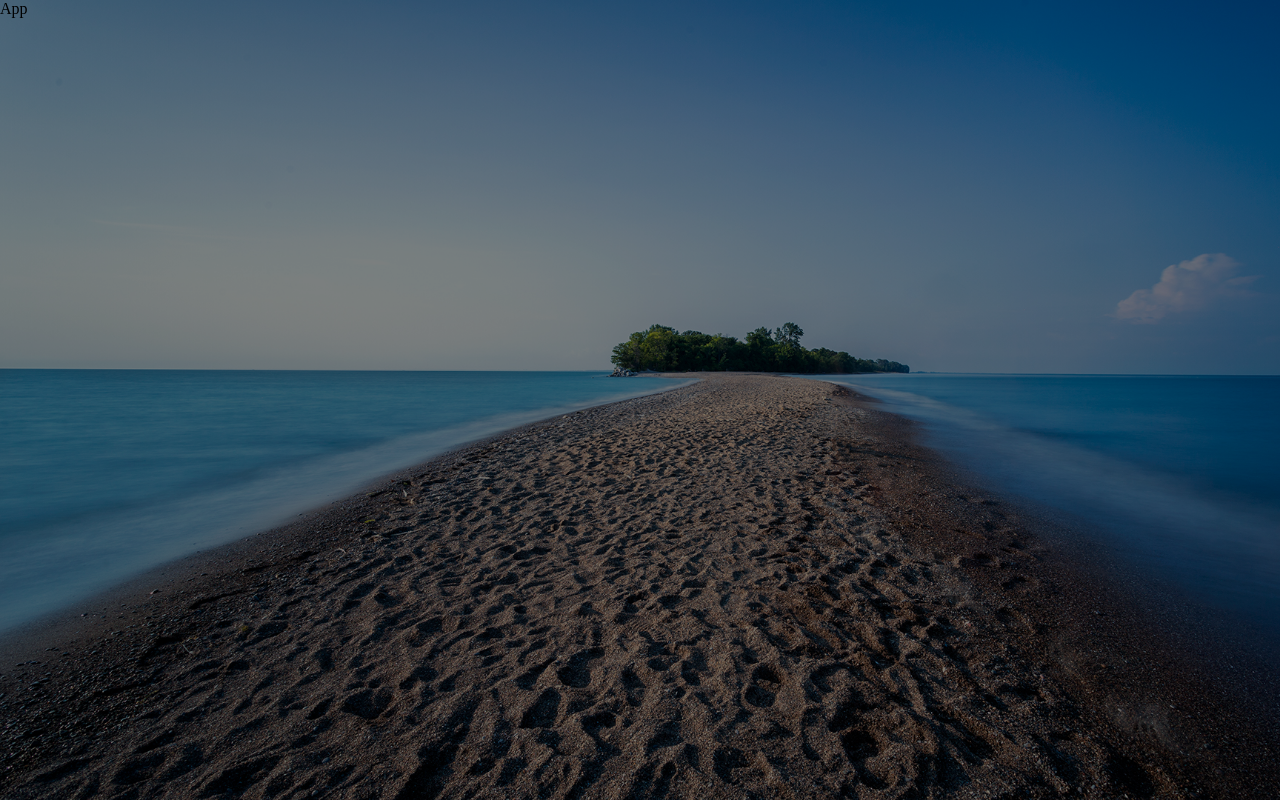
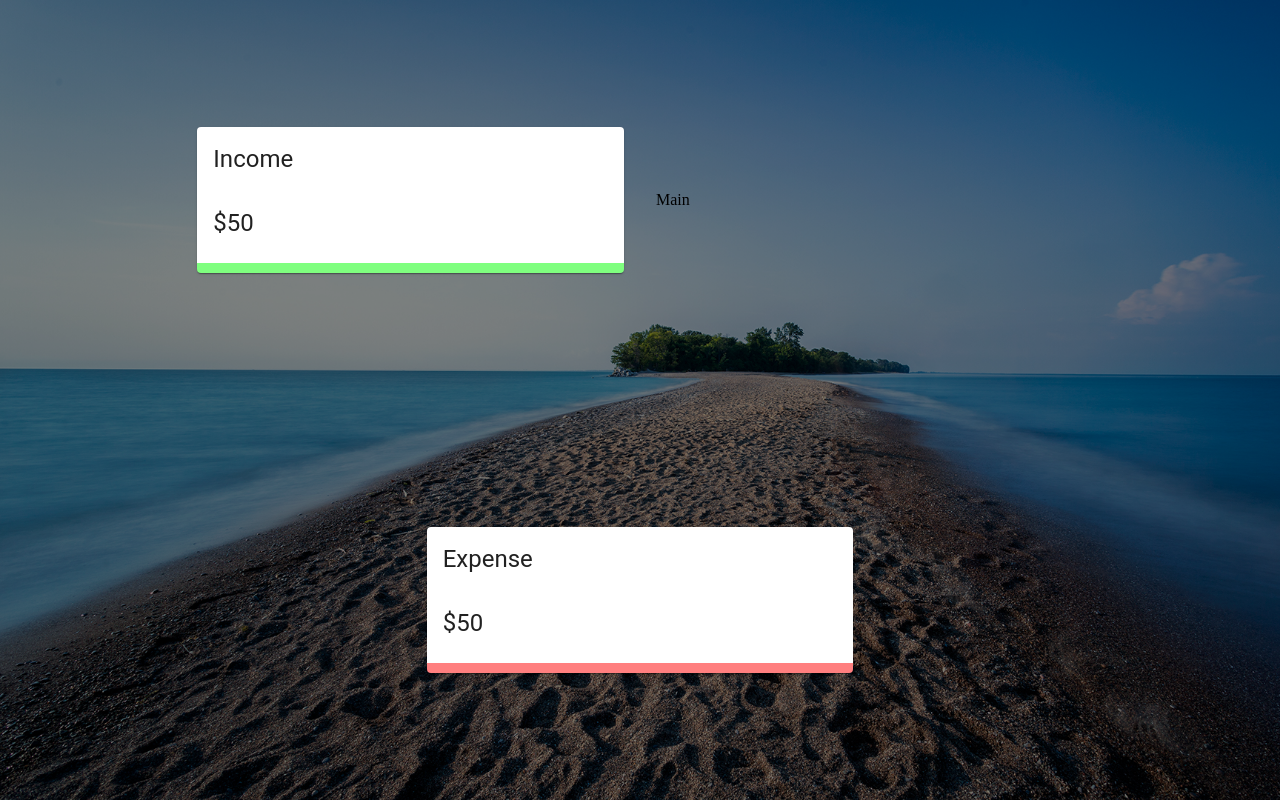
Before and after one commit to undeceive/Claw, a React (Create React App) app: page / in a window 1280 px wide. Built offline with nearby package versions, Linux system fonts and the light colour scheme; the HTML template or start-up script is replaced by a standard one.

Commit message:
Details Component

```diff
--- a/src/App.js
+++ b/src/App.js
@@ -1,9 +1,25 @@
 import React from 'react';
+import { Grid } from '@material-ui/core';
+
+import Details from './components/Details/Details';
+import useStyles from './styles';
 
 const App = () => {
+  const classes = useStyles();
+
   return (
     <div>
-      App
+      <Grid className={classes.grid} container spacing={0} alignItems="center" justify="center" style={{ height: '100vh' }}>
+        <Grid item xs={12} sm={4}>
+          <Details title="Income" />
+        </Grid>
+        <Grid item xs={12} sm={4}>
+          Main
+        </Grid>
+        <Grid item xs={12} sm={4}>
+          <Details title="Expense" />
+        </Grid>
+      </Grid>
     </div>
   )
 }
--- /dev/null
+++ b/src/components/Details/Details.jsx
@@ -0,0 +1,21 @@
+import React from 'react';
+import { Card, CardHeader, CardContent, Typography } from '@material-ui/core';
+import { Doughnut } from 'react-chartjs-2';
+
+import useStyles from './styles';
+
+const Details = ({ title }) => {
+  const classes = useStyles();
+
+  return (
+    <Card className={ title === 'Income' ? classes.income : classes.expense}>
+      <CardHeader title={title}/>
+      <CardContent>
+        <Typography variant="h5">$50</Typography>
+        {/*<Doughnut data="DATA"/>*/}
+      </CardContent>
+    </Card>
+  )
+}
+
+export default Details;
--- /dev/null
+++ b/src/components/Details/styles.js
@@ -0,0 +1,10 @@
+import { makeStyles } from '@material-ui/core';
+
+export default makeStyles(() => ({
+  income: {
+    borderBottom: '10px solid rgba(0, 255, 0, 0.5)',
+  },
+  expense: {
+    borderBottom: '10px solid rgba(255, 0, 0, 0.5)',
+  }
+}));
--- /dev/null
+++ b/src/styles.js
@@ -0,0 +1,30 @@
+import { makeStyles } from '@material-ui/core/styles';
+
+export default makeStyles((theme) => ({
+  desktop: {
+    [theme.breakpoints.up('sm')]: {
+      display: 'none',
+    },
+  },
+  mobile: {
+    [theme.breakpoints.down('sm')]: {
+      display: 'none',
+    },
+  },
+  main: {
+    [theme.breakpoints.up('sm')]: {
+      paddingBottom: '5%',
+    },
+  },
+  last: {
+    [theme.breakpoints.down('sm')]: {
+      marginBottom: theme.spacing(3),
+      paddingBottom: '200px',
+    },
+  },
+  grid: {
+    '& > *': {
+      margin: theme.spacing(2),
+    },
+  },
+}));
```
